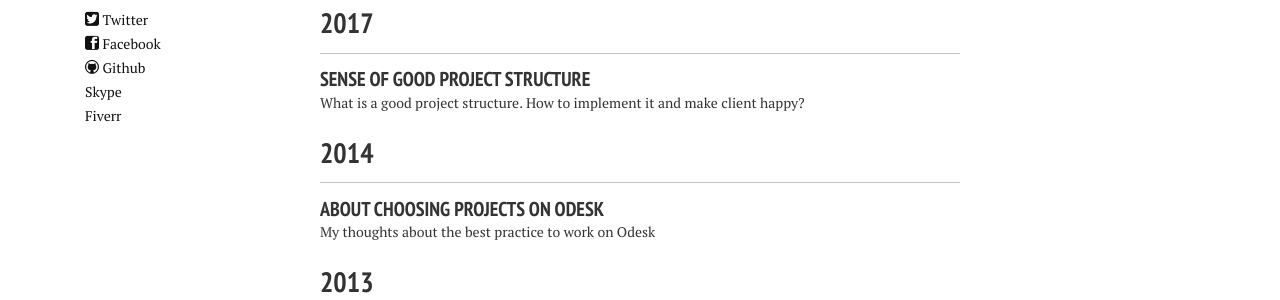
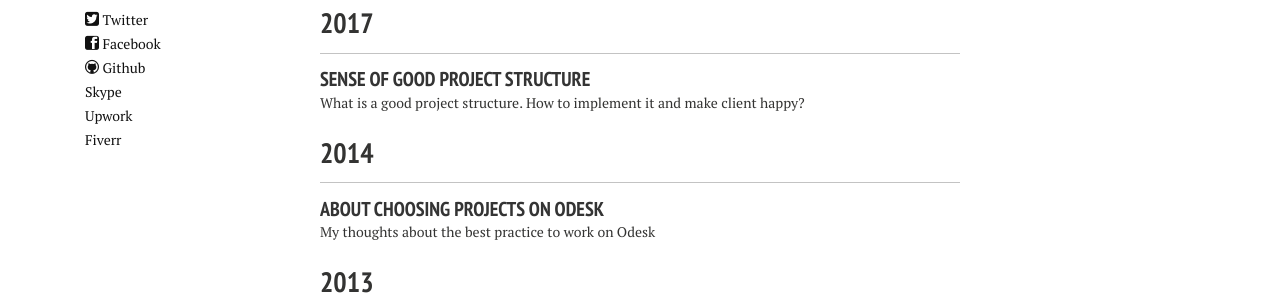
Before and after one commit to sadensmol/sadensmol.github.com, a Jekyll site: the page built from index.md, in a window 1280 px wide. Shown: the part 648-948 px from the top of the page. Built offline with Jekyll 4.4.1, drawn with Linux system fonts in a browser that asks for light colours; nearby versions of some CDN libraries.

```diff
--- a/_includes/author-bio.html
+++ b/_includes/author-bio.html
@@ -10,4 +10,5 @@
 {% if site.owner.lastfm %}<a href="http://lastfm.com/{{ site.owner.lastfm }}" class="author-social" target="_blank"><i class="icon-lastfm"></i> Last.fm</a>{% endif %}
 {% if site.owner.tumblr %}<a href="http://{{ site.owner.tumblr }}.tumblr.com" class="author-social" target="_blank"><i class="icon-tumblr"></i> Tumblr</a>{% endif %}
 {% if site.owner.skype %}<a href="skype:{{ site.owner.skype }}?userinfo" class="author-social" target="_blank"><i class="icon-skype"></i> Skype</a>{% endif %}
-{% if site.owner.skype %}<a href="https://fiverr.com/{{ site.owner.fiverr }}" class="author-social" target="_blank"><i class="icon-fiverr"></i> Fiverr</a>{% endif %}
+{% if site.owner.upwork%}<a href="https://www.upwork.com/o/profiles/users/_~010ba56ab4bc5aba48/" class="author-social" target="_blank"><i class="icon-upwork"></i> Upwork</a>{% endif %}
+{% if site.owner.fiverr%}<a href="https://fiverr.com/{{ site.owner.fiverr }}" class="author-social" target="_blank"><i class="icon-fiverr"></i> Fiverr</a>{% endif %}
```
